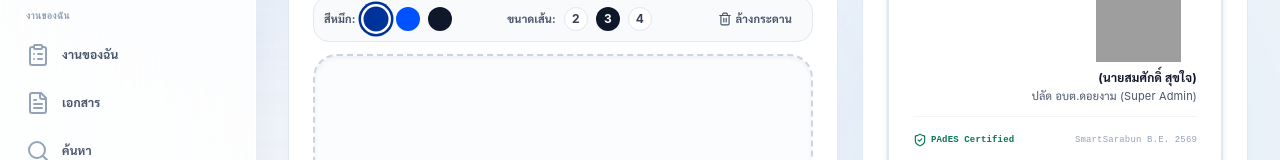
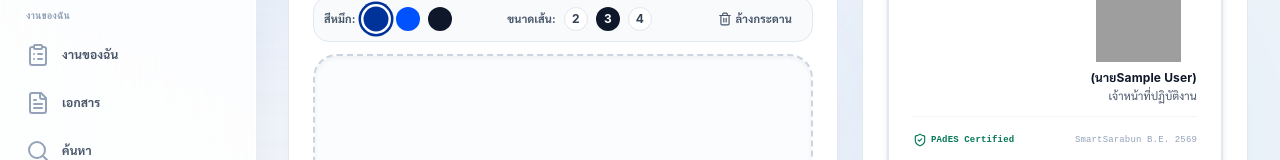
Before and after one commit to techanuttatip/esarabunDoingam, a Next.js app: page /profile in a window 1280 px wide. Shown: the part 426-586 px from the top of the page. Built offline with nearby package versions, Linux system fonts and the light colour scheme; sample sign-in values are in the browser's storage; grey boxes are pictures that could not be loaded.

Commit message:
fix(profile): sync form inputs with active session user and persist profile changes

```diff
--- a/src/app/(dashboard)/profile/page.tsx
+++ b/src/app/(dashboard)/profile/page.tsx
@@ -38,26 +38,39 @@ export default function ProfileAndSignaturePage() {
   const [availableDepartments, setAvailableDepartments] = useState<DepartmentOption[]>([]);
 
   // Profile Form State
-  const [title, setTitle] = useState(
-    user?.name?.startsWith("นางสาว")
-      ? "นางสาว"
-      : user?.name?.startsWith("นาง")
-      ? "นาง"
-      : user?.name?.startsWith("ว่าที่")
-      ? "ว่าที่ ร.ต."
-      : "นาย"
-  );
-  const [firstName, setFirstName] = useState(
-    user?.firstName || user?.name?.replace(/^(นาย|นางสาว|นาง|ว่าที่ ร\.ต\.)\s*/, "").split(" ")[0] || "สมศักดิ์"
-  );
-  const [lastName, setLastName] = useState(
-    user?.lastName || user?.name?.replace(/^(นาย|นางสาว|นาง|ว่าที่ ร\.ต\.)\s*/, "").split(" ")[1] || "สุขใจ"
-  );
-  const [position, setPosition] = useState(user?.position || "ปลัด อบต.ดอยงาม (Super Admin)");
-  const [department, setDepartment] = useState(user?.department || "");
-  const [email, setEmail] = useState(user?.email || "somsak.s@doigam.go.th");
-  const [phone, setPhone] = useState(user?.phone || "081-999-8877");
+  const [title, setTitle] = useState("นาย");
+  const [firstName, setFirstName] = useState("");
+  const [lastName, setLastName] = useState("");
+  const [position, setPosition] = useState("");
+  const [department, setDepartment] = useState("");
+  const [email, setEmail] = useState("");
+  const [phone, setPhone] = useState("");
   const [isProfileSaved, setIsProfileSaved] = useState(false);
+
+  // Sync state whenever user is loaded/updated from session
+  useEffect(() => {
+    if (user) {
+      const rawName = user.name || "";
+      let t = "นาย";
+      if (rawName.startsWith("นางสาว")) t = "นางสาว";
+      else if (rawName.startsWith("นาง")) t = "นาง";
+      else if (rawName.startsWith("ว่าที่")) t = "ว่าที่ ร.ต.";
+      else if (rawName.startsWith("ดร.")) t = "ดร.";
+
+      const cleanName = rawName.replace(/^(นาย|นางสาว|นาง|ว่าที่ ร\.ต\.|ดร\.)\s*/, "");
+      const parts = cleanName.split(" ");
+      const fName = user.firstName || parts[0] || "";
+      const lName = user.lastName || parts.slice(1).join(" ") || "";
+
+      setTitle(t);
+      setFirstName(fName);
+      setLastName(lName);
+      setPosition(user.position || "เจ้าหน้าที่ปฏิบัติงาน");
+      setDepartment(user.department || "");
+      setEmail(user.email || "");
+      setPhone(user.phone || "");
+    }
+  }, [user]);
 
   // Load available departments
   useEffect(() => {
@@ -66,7 +79,7 @@ export default function ProfileAndSignaturePage() {
     if (!department && depts.length > 0) {
       setDepartment(depts[0].name);
     }
-  }, []);
+  }, [department]);
 
   // Signature Studio State
   const [signatureMode, setSignatureMode] = useState<"draw" | "upload" | "font">("draw");
@@ -166,16 +179,47 @@ export default function ProfileAndSignaturePage() {
 
   const handleSaveProfile = (e: React.FormEvent) => {
     e.preventDefault();
-    const fullName = `${title}${firstName} ${lastName}`.trim();
-    updateProfile({
+    const fullName = `${title}${firstName.trim()} ${lastName.trim()}`.trim();
+    const updatedFields = {
       name: fullName,
-      firstName,
-      lastName,
-      position,
-      department,
-      email,
-      phone,
-    });
+      firstName: firstName.trim(),
+      lastName: lastName.trim(),
+      position: position.trim(),
+      department: department.trim(),
+      email: email.trim(),
+      phone: phone.trim(),
+    };
+
+    updateProfile(updatedFields);
+
+    // Also update custom users list if exists
+    if (typeof window !== "undefined" && user) {
+      try {
+        const rawUsers = localStorage.getItem("smartsarabun_custom_users");
+        if (rawUsers) {
+          const userList = JSON.parse(rawUsers);
+          const updatedList = userList.map((u: any) => {
+            if (u.id === user.id || u.username === user.email || u.email === user.email || u.accountId === user.accountId) {
+              return {
+                ...u,
+                firstName: firstName.trim(),
+                lastName: lastName.trim(),
+                fullName,
+                position: position.trim(),
+                department: department.trim(),
+                email: email.trim(),
+                phone: phone.trim(),
+              };
+            }
+            return u;
+          });
+          localStorage.setItem("smartsarabun_custom_users", JSON.stringify(updatedList));
+        }
+      } catch (err) {
+        console.error("Failed to update user in list:", err);
+      }
+    }
+
     setIsProfileSaved(true);
     setTimeout(() => setIsProfileSaved(false), 3500);
   };
--- a/src/components/providers/session-provider.tsx
+++ b/src/components/providers/session-provider.tsx
@@ -131,13 +131,16 @@ export function SessionProvider({
   const updateProfile = (updated: Partial<SessionUser>) => {
     if (!currentUser) return;
     const next = { ...currentUser, ...updated };
-    if (updated.firstName || updated.lastName) {
+    if (updated.name) {
+      next.name = updated.name;
+    } else if (updated.firstName || updated.lastName) {
       const title = currentUser.name?.startsWith("นางสาว") ? "นางสาว" : currentUser.name?.startsWith("นาง") ? "นาง" : "นาย";
       next.name = `${title}${updated.firstName || currentUser.firstName || ""} ${updated.lastName || currentUser.lastName || ""}`.trim();
     }
     setCurrentUser(next);
     if (typeof window !== "undefined") {
       sessionStorage.setItem("smartsarabun_active_session", JSON.stringify({ user: next }));
+      window.dispatchEvent(new CustomEvent("user_profile_updated", { detail: next }));
     }
   };
 
```
